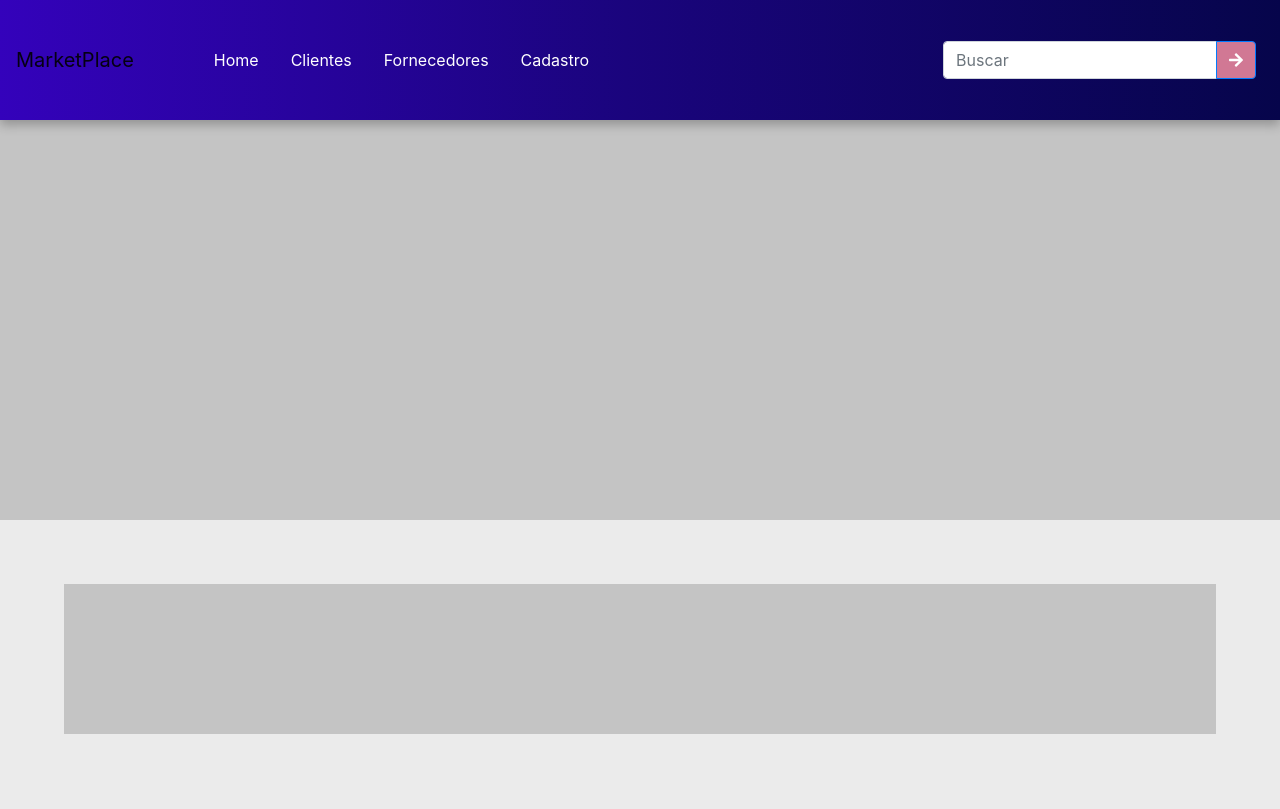
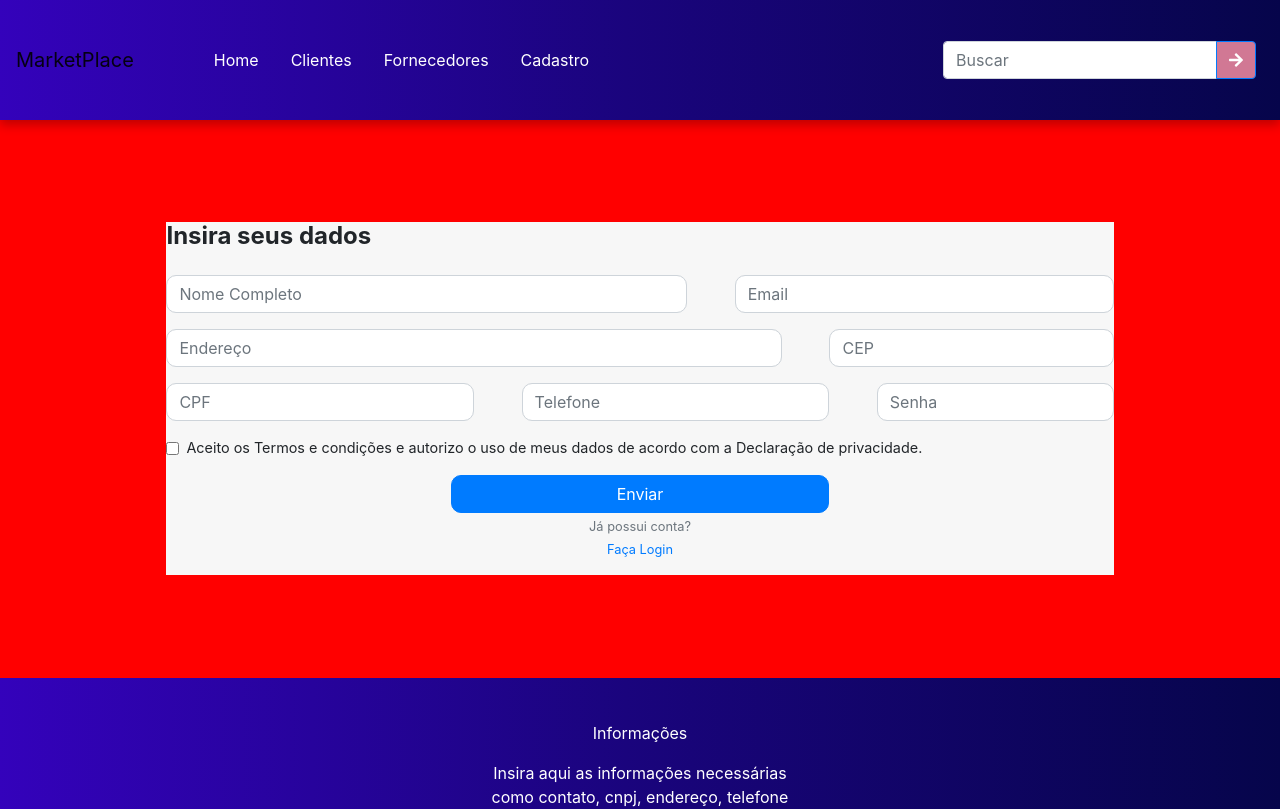
Before and after one commit to ivanvalverde/MarketPlaceFrontEnd, a React (Create React App) app: page / in a window 1280 px wide. Shown: the top 809 px of the page. Built offline with nearby package versions, Linux system fonts and the light colour scheme.

Commit message:
Base do Signin de Cliente adicionado

```diff
--- a/src/App.js
+++ b/src/App.js
@@ -1,36 +1,29 @@
-import './App.css';
-import 'bootstrap/dist/css/bootstrap.min.css';
-import Header from './components/header/index';
-import Footer from './components/footer/index';
-import Home from './components/home/index';
-import {
-  Switch,
-  Route,
-  BrowserRouter
-} from "react-router-dom";
+import "./App.css";
+import "bootstrap/dist/css/bootstrap.min.css";
+import Header from "./components/header/index";
+import Footer from "./components/footer/index";
+import Home from "./components/home/index";
+import Signin from "./components/signin/index";
+
+import { Switch, Route, BrowserRouter } from "react-router-dom";
 
 function App() {
   return (
     <div className="App">
-
       <BrowserRouter>
-
         <Header />
 
         <Switch>
-
+          <Route path="/cadastro">
+            <Home />
+          </Route>
           <Route exact path="/">
-
-            <Home />
-
+            <Signin />
           </Route>
-
         </Switch>
 
         <Footer />
-
       </BrowserRouter>
-
     </div>
   );
 }
--- /dev/null
+++ b/src/assets/css/signin.css
@@ -0,0 +1,109 @@
+.signin {
+  background-color: red;
+  padding: 5% 10%;
+}
+
+.formClient {
+  background-color: #f7f7f7;
+}
+
+.formClient .formTitle {
+  text-align: center;
+  font-size: 1.5rem;
+  font-weight: bold;
+}
+
+.formClient .form-group:not(:last-child) {
+  margin-bottom: 1rem;
+}
+
+.formClient .form-group input, .formClient .form-group, .formClient .btn{
+  border-radius: 10px;
+}
+
+.formClient .form-check {
+  font-size: 0.9rem;
+}
+
+.formClient .btn {
+  width: 40%;
+  margin: 0 30%;
+}
+
+.formClient .btn ~ * {
+  text-align: center;
+}
+
+@media (min-width: 576px) {
+  .signin {
+    padding: 8% 13%;
+  }
+}
+
+@media (min-width: 768px) {
+  .formClient {
+    display: flex;
+    flex-flow: column;
+  }
+
+  .formClient .inputs {
+    display: flex;
+    flex-wrap: wrap;
+  }
+
+  .formClient .form-control,
+  .formClient .form-group:not(:last-child) {
+    display: flex;
+  }
+
+  .formClient .groupName {
+    width: 55%;
+    margin-right: 5%;
+  }
+
+  .formClient .groupEmail {
+    width: 40%;
+  }
+
+  .formClient .groupAdress {
+    width: 100%;
+  }
+
+  .formClient .groupCEP,
+  .formClient .groupCellphone {
+    width: 47.5%;
+    margin-right: 5%;
+  }
+
+  .formClient .groupCPF,
+  .formClient .groupPassword {
+    width: 47.5%;
+  }
+}
+
+@media (min-width: 992px) {
+  .formClient .groupAdress {
+    width: 65%;
+    margin-right: 5%;
+
+  }
+
+  .formClient .groupCEP {
+    width: 30%;
+    margin-right: 0;
+  }
+
+  .formClient .groupCPF,
+  .formClient .groupCellphone {
+    width: 32.5%;
+    margin-right: 5%;
+  }
+
+  .formClient .groupPassword {
+    width: 25%;
+  }
+
+}
+
+@media (min-width: 1200px) {
+}
--- /dev/null
+++ b/src/components/signin/Signin.jsx
@@ -0,0 +1,56 @@
+import React from "react";
+import "../../assets/css/signin.css";
+import Form from "react-bootstrap/Form";
+import Button from "react-bootstrap/Button";
+
+const Signin = () => {
+  return (
+    <main className="signin">
+      <Form className="formClient">
+        <Form.Group className="groupTitle">
+          <h2 className="formTitle">Insira seus dados</h2>
+        </Form.Group>
+        <section className="inputs">
+          <Form.Group controlId="formBasicName" className="groupName">
+            <Form.Control type="text" placeholder="Nome Completo" required />
+          </Form.Group>
+          <Form.Group controlId="formBasicEmail" className="groupEmail">
+            <Form.Control type="email" placeholder="Email" required />
+          </Form.Group>
+          <Form.Group controlId="formBasicAdress" className="groupAdress">
+            <Form.Control type="text" placeholder="Endereço" required />
+          </Form.Group>
+          <Form.Group controlId="formBasicCEP" className="groupCEP">
+            <Form.Control type="number" placeholder="CEP" required />
+          </Form.Group>
+          <Form.Group controlId="formBasicCPF" className="groupCPF">
+            <Form.Control type="number" placeholder="CPF" required />
+          </Form.Group>
+          <Form.Group controlId="formBasicCellphone" className="groupCellphone">
+            <Form.Control type="number" placeholder="Telefone" required />
+          </Form.Group>
+          <Form.Group controlId="formBasicPassword" className="groupPassword">
+            <Form.Control type="password" placeholder="Senha" required />
+          </Form.Group>
+        </section>
+        <Form.Group controlId="formBasicCheckbox">
+          <Form.Check
+            type="checkbox"
+            label="Aceito os Termos e condições e autorizo o uso de meus dados de acordo com a Declaração de privacidade."
+          />
+        </Form.Group>
+        <Form.Group>
+          <Button variant="primary" type="submit">
+            Enviar
+          </Button>
+          <Form.Text muted>Já possui conta?</Form.Text>
+          <Form.Text muted>
+            <a href="#Login">Faça Login</a>
+          </Form.Text>
+        </Form.Group>
+      </Form>
+    </main>
+  );
+};
+
+export default Signin;
--- /dev/null
+++ b/src/components/signin/index.js
@@ -0,0 +1,2 @@
+import Signin from './Signin';
+export default Signin;
```
